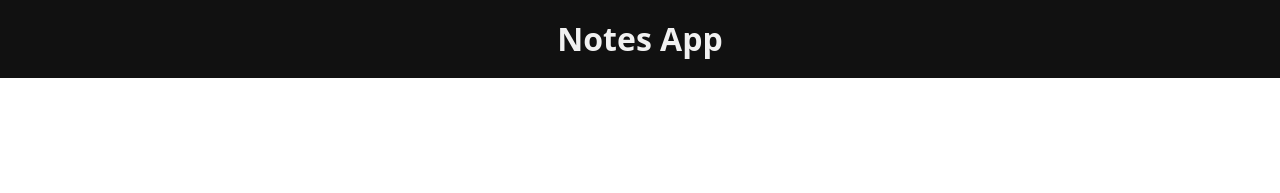
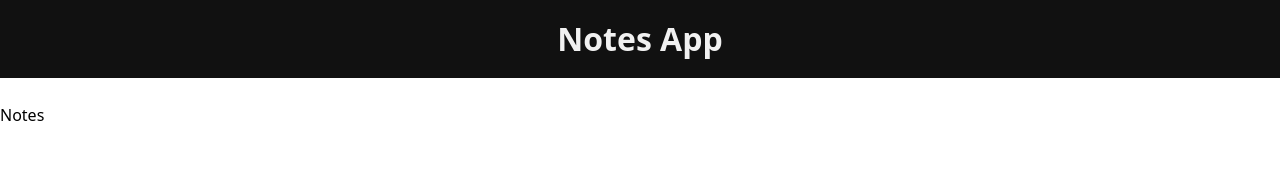
Before and after one commit to Cphasanulbanna/Typescript-Notes-App, a React (Vite) app: page / in a window 1280 px wide. Shown: the top 193 px of the page. Built offline with nearby package versions, Linux system fonts and the light colour scheme.

Commit message:
render notes function created

```diff
--- a/src/App.tsx
+++ b/src/App.tsx
@@ -18,7 +18,7 @@ const App = (props: Props) => {
     return (
         <>
             <Header />
-            <NotesList />
+            <NotesList notes={notes} />
         </>
     );
 };
--- a/src/components/Notes.tsx
+++ b/src/components/Notes.tsx
@@ -0,0 +1,9 @@
+import * as React from "react";
+
+interface INotesProps {}
+
+const Notes: React.FC<INotesProps> = (props) => {
+    return <></>;
+};
+
+export default Notes;
--- a/src/components/NotesList.tsx
+++ b/src/components/NotesList.tsx
@@ -1,9 +1,27 @@
 import * as React from "react";
+import { Note } from "../models/note.model";
+import Notes from "./Notes";
 
-interface INotesListProps {}
+interface INotesListProps {
+    notes: Note[];
+}
 
-const NotesList: React.FunctionComponent<INotesListProps> = (props) => {
-    return <></>;
+const NotesList: React.FC<INotesListProps> = ({ notes }) => {
+    console.log(notes);
+    const renderNotes = () => {
+        notes?.map((note) => {
+            <Notes
+                key={note.id}
+                note={note}
+            />;
+        });
+    };
+    return (
+        <>
+            <h1 className="mt-[25px]">Notes</h1>
+            <div>{renderNotes()}</div>
+        </>
+    );
 };
 
 export default NotesList;
```
